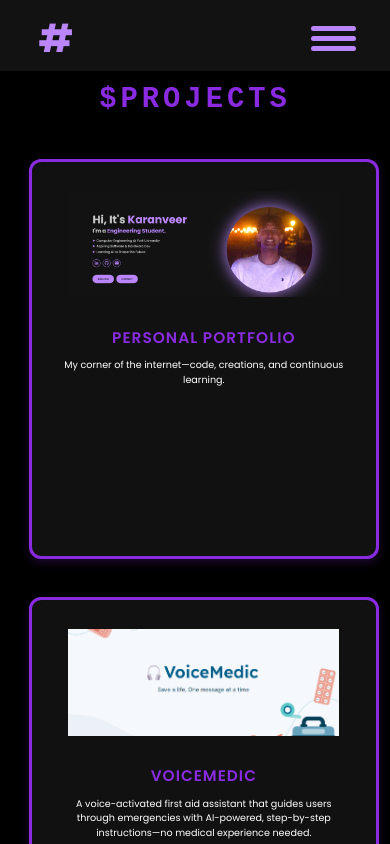
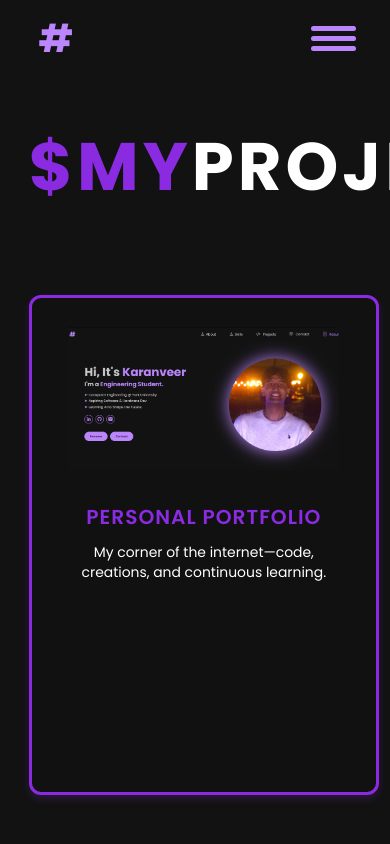
Before and after one commit to kpanesar88/portfolio, a Next.js app: page /projects in a window 390 px wide. Built offline with nearby package versions, Linux system fonts and the light colour scheme; a web font is replaced by a local one.

Commit message:
edited projects page

```diff
--- a/app/page-components/projectspage-components/projects.css
+++ b/app/page-components/projectspage-components/projects.css
@@ -1,9 +1,12 @@
+@import "../../static.css";
+
 .projects-container {
   width: 100%;
   padding: 3rem;
   box-sizing: border-box;
-  background-color: #000000;
+  background-color: var(--black);
   min-height: 120vh;
+  font-family: "Poppins", "sans-serif";
 }
 
 .projects-title {
@@ -11,11 +14,23 @@
   font-size: 7rem;
   margin: 5rem 0 5rem 0;
   color: #8a2be2;
-  font-family: 'Courier New', monospace;
   letter-spacing: 4px;
   padding-top: 4rem;
   text-transform: uppercase;
   font-weight: 700;
+  font-family: 'Courier New', monospace;
+}
+
+.purple-text {
+  color: #8a2be2;
+  font-weight: bold;
+  font-family: "Poppins", "sans-serif";
+}
+
+.white-text {
+  color: #ffffff;
+  font-weight: bold;
+  font-family: "Poppins", "sans-serif";
 }
 
 .projects-grid {
@@ -135,6 +150,7 @@
   text-transform: uppercase;
   text-align: center;
   width: 90%;
+  font-family: "Poppins", "sans-serif";
 }
 
 .project-description {
@@ -191,6 +207,7 @@
   min-width: 110px;
   text-align: center;
   flex: 0 1 auto;
+  font-family: "Poppins", "sans-serif";
 }
 
 .github-link {
@@ -249,6 +266,7 @@
   backdrop-filter: blur(5px);
   white-space: nowrap;
   transition: all 0.3s ease;
+  font-family: "Poppins", "sans-serif";
 }
 
 .technology-tag:hover {
@@ -257,106 +275,133 @@
   color: #e2c4ff;
 }
 
-@media (max-width: 1024px) {
-  .projects-grid {
-    grid-template-columns: repeat(2, 1fr);
-    gap: 5rem 2.5rem;
-    padding: 2.5rem 0;
+/*
+@media (max-width: 600px) {
+  .projects-title {
+    font-size: 6rem;
+    margin: 4rem 0;
+    padding-top: 3rem;
   }
 
-  .projects-title {
-    font-size: 5rem;
+  .projects-grid {
+    display: flex;
+    flex-direction: column;
+    align-items: center;
+    gap: 4rem;
+    padding: 2rem 0;
+    width: 100%;
+  }
+
+  .project-card {
+    width: 85%;
+    max-width: 400px;
+    height: auto;
+    min-height: 600px;
+    transition: none !important;
   }
 
   .project-title {
-    font-size: 2rem;
+    font-size: 2.8rem;
+    margin: 0 auto 1rem;
   }
 
   .project-description {
-    font-size: 1.2rem;
+    font-size: 2rem;
+    padding-bottom: 1.2rem;
   }
 
-  .project-image-container {
-    height: 160px;
+  .project-link {
+    padding: 1rem 1.5rem;
+    font-size: 1.6rem;
+    min-width: 120px;
+  }
+
+  .technology-tag {
+    font-size: 2rem;
+    padding: 0.8rem 1.2rem;
+    transition: none !important;
+  }
+
+
+  .project-card:hover,
+  .project-card.hackathon-winner:hover {
+    transform: none !important;
+    box-shadow: 0 4px 8px rgba(138, 43, 226, 0.2) !important;
+    background: #111111 !important;
+    border-color: #8a2be2 !important;
+  }
+
+  .project-card.hackathon-winner:hover {
+    border-color: gold !important;
+  }
+
+  .project-hover-footer {
+    opacity: 1 !important;
+    transform: translateY(0) !important;
+    position: relative;
+    background: transparent;
+    padding: 1.5rem;
+  }
+
+  .project-link:hover {
+    transform: none !important;
+    filter: none !important;
   }
 }
 
 @media (max-width: 768px) {
   .projects-title {
-    font-size: 4rem;
+    font-size: 5rem;
+    margin: 4rem 0;
     padding-top: 3rem;
   }
 
-  .project-card {
-    height: 450px;
+  .projects-grid {
+    grid-template-columns: repeat(1, 1fr);
+    gap: 5rem 3rem;
+    max-width: 75%;
   }
 
-  .projects-grid {
-    gap: 4.5rem 2rem;
-    padding: 2rem 0;
+  .project-card {
+    width: 100%;
+    height: 700px;
+    max-width: none;
   }
 
   .project-title {
-    font-size: 1.8rem;
+    font-size: 3.5rem;
+    margin: 0 auto 0.8rem;
   }
 
   .project-description {
-    font-size: 1.1rem;
+    font-size: 2.2rem;
+    padding-bottom: 1rem;
+  }
+
+  .project-link {
+    padding: 0.8rem 1.2rem;
+    font-size: 2.5rem;
   }
 
   .technology-tag {
-    font-size: 1rem;
+    font-size: 1.8rem;
     padding: 0.6rem 1rem;
   }
 
-  .project-image-container {
-    height: 140px;
+  .project-card,s
+  .project-card:hover,
+  .technology-tag,
+  .project-link {
+    transition: none !important;
+    transform: none !important;
   }
 
-  .winner-tag {
-    right: 10px;
-    padding: 0.3rem 0.8rem;
-    font-size: 0.9rem;
+  .project-hover-footer {
+    opacity: 1 !important;
+    transform: translateY(0) !important;
+    position: relative;
+    background: transparent;
+    padding: 1rem 1.5rem 1.5rem;
   }
 }
-
-@media (max-width: 640px) {
-  .projects-grid {
-    grid-template-columns: 1fr;
-    gap: 4rem;
-    padding: 1.5rem 0;
-  }
-
-  .projects-title {
-    font-size: 3rem;
-    padding-top: 2.5rem;
-    margin: 3rem 0 3rem 0;
-  }
-
-  .project-card {
-    height: 400px;
-  }
-
-  .project-links {
-    flex-direction: column;
-    align-items: center;
-  }
-
-  .project-title {
-    font-size: 1.6rem;
-  }
-
-  .project-description {
-    font-size: 1rem;
-  }
-
-  .technology-tag {
-    font-size: 0.95rem;
-    padding: 0.5rem 0.9rem;
-  }
-
-  .winner-tag {
-    top: -10px;
-    font-size: 0.8rem;
-  }
-}
+*/
--- a/app/page-components/projectspage-components/projects.tsx
+++ b/app/page-components/projectspage-components/projects.tsx
@@ -92,8 +92,9 @@ const ProjectsDisplay: React.FC = () => {
 
   return (
     <div className="projects-container">
-      <h1 className="projects-title">$PROJECTS</h1>
-      <div className="projects-grid">
+<h1 className="projects-title">
+  <span className="purple-text">$MY</span><span className="white-text">PROJECTS</span>
+</h1>      <div className="projects-grid">
         {projects.map((project) => {
           const { row1, row2 } = splitTechnologies(project.technologies);
           return (
--- a/app/page-components/projectspage-components/worktogether.css
+++ b/app/page-components/projectspage-components/worktogether.css
@@ -1,39 +1,71 @@
 .work-together-container {
   display: flex;
   justify-content: center;
-    padding: 20px;
-    padding-top: 8rem;
-    padding-bottom: 5rem;
+  padding: 2rem 1rem;
+  padding-top: clamp(4rem, 10vw, 8rem);
+  padding-bottom: clamp(2rem, 6vw, 5rem);
+  background-color: var(--black);
+  overflow: hidden;
 }
 
 .work-together-content {
   display: flex;
+  flex-direction: column;
   align-items: center;
-    gap: 50px;
+  gap: clamp(1.5rem, 4vw, 3rem);
+  width: 100%;
+  max-width: 1200px;
+  text-align: center;
+  opacity: 0;
+  transform: translateY(20px);
+  animation: fadeInUp 0.8s ease-out 0.3s forwards;
 }
 
 .work-together-text {
-    font-size: 7rem;
+  font-size: clamp(2.5rem, 8vw, 7rem);
   margin: 0;
+  color: var(--lightgray);
+  line-height: 1.2;
+  font-weight: 700;
+  text-transform: uppercase;
+  letter-spacing: 1px;
+  padding: 0 1rem;
 }
 
 .contact-button {
-    background-color: #8a2be2;
+  background-color: var(--purple);
   color: white;
-    padding: 24px 48px;
+  padding: clamp(1rem, 4vw, 2rem) clamp(2rem, 6vw, 4rem);
   border-radius: 12px;
   text-decoration: none;
   font-weight: bold;
-    font-size: 1.5rem;
+  font-size: clamp(1rem, 4vw, 2rem);
   transition: all 0.3s cubic-bezier(0.25, 0.8, 0.25, 1);
   display: inline-block;
   border: none;
   cursor: pointer;
   box-shadow: 0 6px 10px rgba(0, 0, 0, 0.1);
   text-align: center;
-    min-width: 220px;
+  min-width: min(220px, 80%);
   text-transform: uppercase;
   letter-spacing: 1px;
+  position: relative;
+  overflow: hidden;
+  z-index: 1;
+}
+
+.contact-button::before {
+  content: '';
+  position: absolute;
+  top: 0;
+  left: 0;
+  width: 100%;
+  height: 100%;
+  background-color: rgba(255, 255, 255, 0.1);
+  transform: scaleX(0);
+  transform-origin: right;
+  transition: transform 0.3s ease-out;
+  z-index: -1;
 }
 
 .contact-button:hover {
@@ -41,3 +73,55 @@
   transform: scale(1.03) translateY(-2px);
   box-shadow: 0 10px 20px rgba(0, 0, 0, 0.2);
 }
+
+.contact-button:hover::before {
+  transform: scaleX(1);
+  transform-origin: left;
+}
+
+/* Animation Keyframes */
+@keyframes fadeInUp {
+  from {
+    opacity: 0;
+    transform: translateY(30px);
+  }
+  to {
+    opacity: 1;
+    transform: translateY(0);
+  }
+}
+
+/* Tablet Layout */
+@media (min-width: 768px) {
+  .work-together-content {
+    flex-direction: row;
+    justify-content: space-between;
+    text-align: left;
+    gap: clamp(2rem, 5vw, 4rem);
+  }
+
+  .work-together-text {
+    flex: 1;
+    padding: 0;
+  }
+
+  .contact-button {
+    flex-shrink: 0;
+  }
+}
+
+/* Large Desktop Layout */
+@media (min-width: 1200px) {
+  .work-together-content {
+    gap: 6rem;
+  }
+
+  .work-together-text {
+    font-size: 7rem;
+  }
+
+  .contact-button {
+    padding: 2rem 4rem;
+    font-size: 2rem;
+  }
+}
```
Lines whose indentation alone changed are shown as unchanged.
